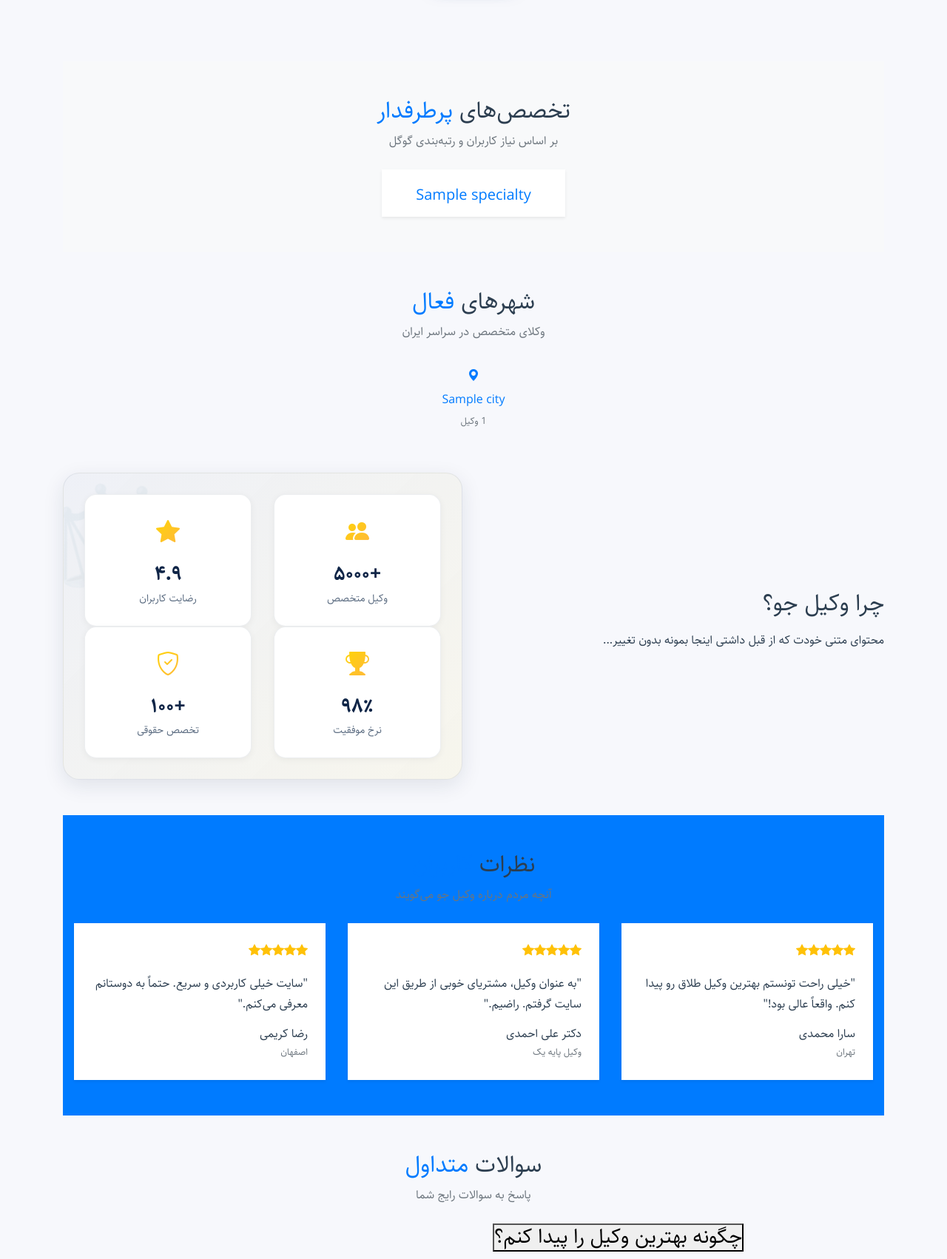
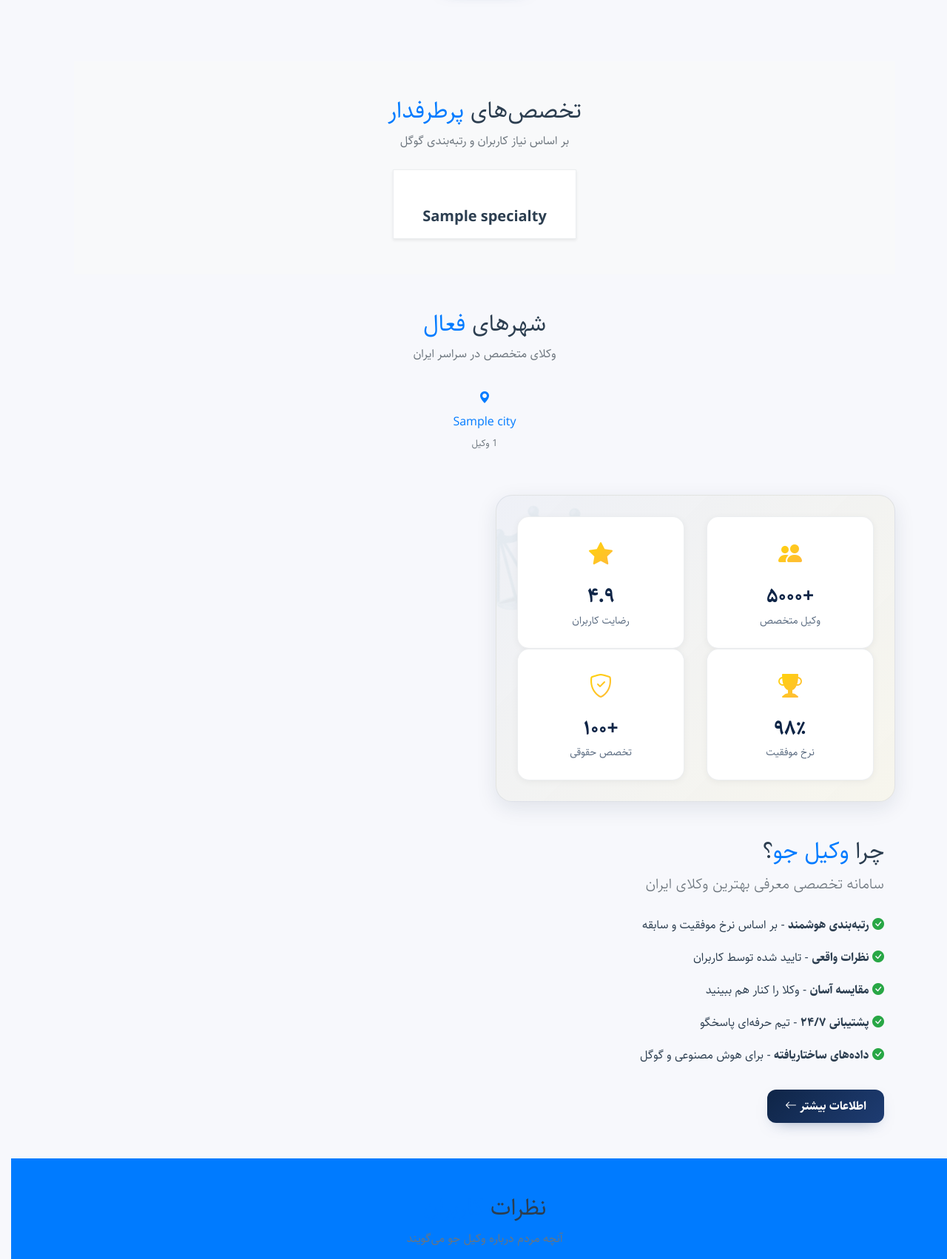
Before and after one commit to abbas4007/vakiljui, a Django app: page / in a window 1280 px wide. Shown: the part 1160-2862 px from the top of the page at 74% size. Run offline with Django 5.2, Linux system fonts and the light colour scheme; tables that the repository leaves empty hold one stand-in row (values such as "Sample post"); data that the repository does not hold is empty; parts of the project's set-up code (start-up, migrations or seed data) failed here and were passed over; some libraries are stand-ins or nearby versions.

Commit message:
update  index.html

```diff
--- a/home/templates/home/index.html
+++ b/home/templates/home/index.html
@@ -3,12 +3,9 @@
 
 {% block title %}وکیل جوی | بهترین وکلای ایران - رتبه‌بندی هوشمند{% endblock %}
 
-{% block meta_description %}بهترین وکلای طلاق، مهریه، کیفری و ملکی در تهران، همدان و سایر شهرهای ایران را با رتبه‌بندی
-    هوشمند، نرخ موفقیت واقعی و نظرات کاربران در وکیل جوی پیدا کنید.{% endblock %}
-{% block meta_description_og %}بهترین وکلای طلاق، مهریه، کیفری و ملکی در تهران، همدان و سایر شهرهای ایران را با
-    رتبه‌بندی هوشمند، نرخ موفقیت واقعی و نظرات کاربران در وکیل جوی پیدا کنید.{% endblock %}
-{% block meta_description_twitter %}بهترین وکلای طلاق، مهریه، کیفری و ملکی در تهران، همدان و سایر شهرهای ایران با
-    رتبه‌بندی هوشمند.{% endblock %}
+{% block meta_description %}بهترین وکلای طلاق، مهریه، کیفری و ملکی در تهران، همدان و سایر شهرهای ایران را با رتبه‌بندی هوشمند، نرخ موفقیت واقعی و نظرات کاربران در وکیل جوی پیدا کنید.{% endblock %}
+{% block meta_description_og %}بهترین وکلای طلاق، مهریه، کیفری و ملکی در تهران، همدان و سایر شهرهای ایران را با رتبه‌بندی هوشمند، نرخ موفقیت واقعی و نظرات کاربران در وکیل جوی پیدا کنید.{% endblock %}
+{% block meta_description_twitter %}بهترین وکلای طلاق، مهریه، کیفری و ملکی در تهران، همدان و سایر شهرهای ایران با رتبه‌بندی هوشمند.{% endblock %}
 
 
 {% block extra_head %}
@@ -97,12 +94,10 @@
                 {% if top_lawyers %}
                     {% for lawyer in top_lawyers %}
                         <div class="col-md-6 col-lg-3">
-                            <div class="card h-100 shadow-sm border-0 card-hover"
-                                 style="text-align: right; border-radius: 15px; overflow: hidden;">
+<div class="card h-100 shadow-sm border-0 card-hover" style="text-align: right; border-radius: 15px; overflow: hidden;">
     <!-- تصویر -->
     {% if lawyer.profile_image %}
-                                    <div class="card-img-top-wrapper"
-                                         style="position: relative; width: 100%; height: 220px; overflow: hidden; background: #f0f2f5;">
+        <div class="card-img-top-wrapper" style="position: relative; width: 100%; height: 220px; overflow: hidden; background: #f0f2f5;">
             <img src="{{ lawyer.profile_image.url }}"
                  alt="{{ lawyer.user.get_full_name }}"
                  style="width: 100%; height: 100%; object-fit: cover; object-position: center 20%; transition: transform 0.5s ease;"
@@ -112,8 +107,7 @@
                 <span><i class="bi bi-person-circle fs-1"></i></span>
             </div>
             {% if lawyer.has_gold_subscription %}
-                                            <span class="position-absolute top-0 end-0 m-2 badge bg-warning text-dark gold-badge"
-                                                  style="font-size: 0.85rem; padding: 6px 12px; border-radius: 20px;">
+                <span class="position-absolute top-0 end-0 m-2 badge bg-warning text-dark gold-badge" style="font-size: 0.85rem; padding: 6px 12px; border-radius: 20px;">
                     <i class="bi bi-gem"></i> طلا
                 </span>
             {% endif %}
@@ -132,8 +126,7 @@
         <div class="d-flex justify-content-between align-items-start">
             <h5 class="card-title fw-bold mb-0">{{ lawyer.user.get_full_name }}</h5>
             {% if lawyer.has_gold_subscription %}
-                                            <span class="badge bg-warning text-dark"><i
-                                                    class="bi bi-gem"></i> طلا</span>
+                <span class="badge bg-warning text-dark"><i class="bi bi-gem"></i> طلا</span>
             {% endif %}
         </div>
         <p class="text-muted small mt-2">
@@ -142,22 +135,18 @@
         </p>
         <p class="card-text small text-secondary">{{ lawyer.ai_summary|default:lawyer.description|truncatewords:20 }}</p>
         <div class="d-flex justify-content-between align-items-center mt-3 pt-2 border-top">
-                                        <span class="small"><i
-                                                class="bi bi-trophy text-warning"></i> موفقیت: <strong>{{ lawyer.success_rate }}%</strong></span>
-                                        <span class="small"><i
-                                                class="bi bi-calendar"></i> {{ lawyer.years_of_experience }} سال</span>
+            <span class="small"><i class="bi bi-trophy text-warning"></i> موفقیت: <strong>{{ lawyer.success_rate }}%</strong></span>
+            <span class="small"><i class="bi bi-calendar"></i> {{ lawyer.years_of_experience }} سال</span>
         </div>
     </div>
 
     <!-- فوتر -->
     <div class="card-footer bg-transparent border-0 pb-3 pt-0">
-                                    <a href="{% url 'home:lawyer_detail' lawyer.slug %}"
-                                       class="btn btn-outline-primary w-100 rounded-pill">
+        <a href="{% url 'home:lawyer_detail' lawyer.slug %}" class="btn btn-outline-primary w-100 rounded-pill">
             <i class="bi bi-arrow-left"></i> مشاهده پروفایل
         </a>
     </div>
-                            </div>
-                        </div>
+</div>                        </div>
                     {% endfor %}
                 {% else %}
                     <div class="col-12 text-center py-5">
@@ -175,7 +164,6 @@
         <h2 class="fw-bold">تخصص‌های <span class="text-primary">پرطرفدار</span></h2>
         <p class="text-muted">بر اساس نیاز کاربران و رتبه‌بندی گوگل</p>
     </div>
-
     <div class="row g-3 justify-content-center">
         {% for specialty in specialties %}
         <div class="col-md-3 col-6">
@@ -184,7 +172,7 @@
                     <i class="bi {{ specialty.icon }} display-4
                     {% if specialty.slug == 'طلاق' %}text-danger
                     {% elif specialty.slug == 'مهریه' %}text-success
-{% elif specialty.slug == 'کیفری' %}text-primary
+                    {% elif specialty.slug == 'کیفری' %}text-navy
                     {% else %}text-primary{% endif %}"></i>
                     <h5 class="mt-2 mb-0">{{ specialty.name }}</h5>
                 </div>
@@ -213,8 +201,7 @@
                 <div class="city-card text-center p-2">
                     <i class="bi bi-geo-alt-fill fs-1 text-primary"></i>
                     <p class="mt-1 mb-0 fw-bold">{{ city.name }}</p>
-                                <small class="text-muted">{{ city.real_lawyer_count|default:city.lawyer_count }}
-                                    وکیل</small>
+                    <small class="text-muted">{{ city.real_lawyer_count|default:city.lawyer_count }} وکیل</small>
                 </div>
             </a>
         </div>
@@ -228,16 +215,6 @@
 
         <!-- ========== درباره ما و مزایا ========== -->
         <div class="row g-4 mb-5 align-items-center" data-aos="fade-up">
-            <!-- ستون متن چرا وکیل جو (همونی که داری) -->
-            <div class="col-lg-6">
-                <h2 class="mb-3">چرا وکیل جو؟</h2>
-                <p class="mb-3">
-                    محتوای متنی خودت که از قبل داشتی اینجا بمونه بدون تغییر...
-                </p>
-                <!-- هر چیزی که این ستون داشت رو دست نزن -->
-            </div>
-
-            <!-- ✅ ستون جدید با کارت‌های آماری -->
               <div class="col-lg-6">
         <div class="why-us-visual">
             <div class="row g-3">
@@ -273,6 +250,30 @@
         </div>
     </div>
 </div>
+            <div class="col-md-6">
+                <h2 class="fw-bold">چرا <span class="text-primary">وکیل جو</span>؟</h2>
+                <p class="lead text-muted">سامانه تخصصی معرفی بهترین وکلای ایران</p>
+                <ul class="list-unstyled mt-4">
+                    <li class="mb-3"><i class="bi bi-check-circle-fill text-success me-2"></i> <strong>رتبه‌بندی
+                        هوشمند</strong> - بر اساس نرخ موفقیت و سابقه
+                    </li>
+                    <li class="mb-3"><i class="bi bi-check-circle-fill text-success me-2"></i> <strong>نظرات
+                        واقعی</strong> - تایید شده توسط کاربران
+                    </li>
+                    <li class="mb-3"><i class="bi bi-check-circle-fill text-success me-2"></i> <strong>مقایسه
+                        آسان</strong> - وکلا را کنار هم ببینید
+                    </li>
+                    <li class="mb-3"><i class="bi bi-check-circle-fill text-success me-2"></i> <strong>پشتیبانی
+                        ۲۴/۷</strong> - تیم حرفه‌ای پاسخگو
+                    </li>
+                    <li class="mb-3"><i class="bi bi-check-circle-fill text-success me-2"></i> <strong>داده‌های
+                        ساختاریافته</strong> - برای هوش مصنوعی و گوگل
+                    </li>
+                </ul>
+                <a href="/درباره-ما/" class="btn btn-primary mt-3">اطلاعات بیشتر <i class="bi bi-arrow-left"></i></a>
+            </div>
+        </div>
+
         <!-- ========== نظرات کاربران ========== -->
         <div class="mb-5 bg-primary bg-opacity-10 py-5 rounded-4" data-aos="fade-up">
             <div class="container">
@@ -403,13 +404,11 @@
     .percent-sign {
         font-size: 1.8rem;
     }
-
     @media (max-width: 768px) {
         .percent-sign {
             font-size: 1.2rem;
         }
     }
-
         .card-hover {
             transition: all 0.3s ease;
         }
@@ -460,7 +459,7 @@
 {% block extra_js %}
 <script>
     // انیمیشن شمارنده برای آمار
-        document.addEventListener('DOMContentLoaded', function () {
+    document.addEventListener('DOMContentLoaded', function() {
         const counters = document.querySelectorAll('.counter');
         const duration = 2000; // مدت زمان کل انیمیشن (میلی‌ثانیه)
 
--- a/templates/base.html
+++ b/templates/base.html
@@ -43,6 +43,49 @@
     <link href="https://cdn.jsdelivr.net/npm/aos@2.3.4/dist/aos.css" rel="stylesheet">
 
     <style>
+        /* === Speciality Cards === */
+.text-navy { color: #1e3c72 !important; }
+
+.specialty-card {
+    transition: all 0.35s cubic-bezier(0.4, 0, 0.2, 1);
+    border: 1px solid var(--line);
+    cursor: pointer;
+    position: relative;
+    overflow: hidden;
+}
+.specialty-card::before {
+    content: '';
+    position: absolute;
+    top: 0; left: 0; right: 0;
+    height: 3px;
+    background: var(--gold-gradient);
+    transform: scaleX(0);
+    transform-origin: center;
+    transition: transform 0.35s ease;
+}
+.specialty-card:hover {
+    transform: translateY(-8px);
+    box-shadow: 0 20px 40px -15px rgba(15, 37, 71, 0.18) !important;
+    border-color: rgba(255, 215, 0, 0.4);
+}
+.specialty-card:hover::before {
+    transform: scaleX(1);
+}
+.specialty-card i {
+    transition: transform 0.35s ease;
+    display: inline-block;
+}
+.specialty-card:hover i {
+    transform: scale(1.15) rotate(-6deg);
+}
+.specialty-card h5 {
+    color: var(--ink-700);
+    font-weight: 700;
+    transition: color 0.3s ease;
+}
+.specialty-card:hover h5 {
+    color: var(--navy-700);
+}
         :root {
             --navy-900: #0a1628;
             --navy-800: #0f2547;
```
Lines whose indentation alone changed are shown as unchanged.
